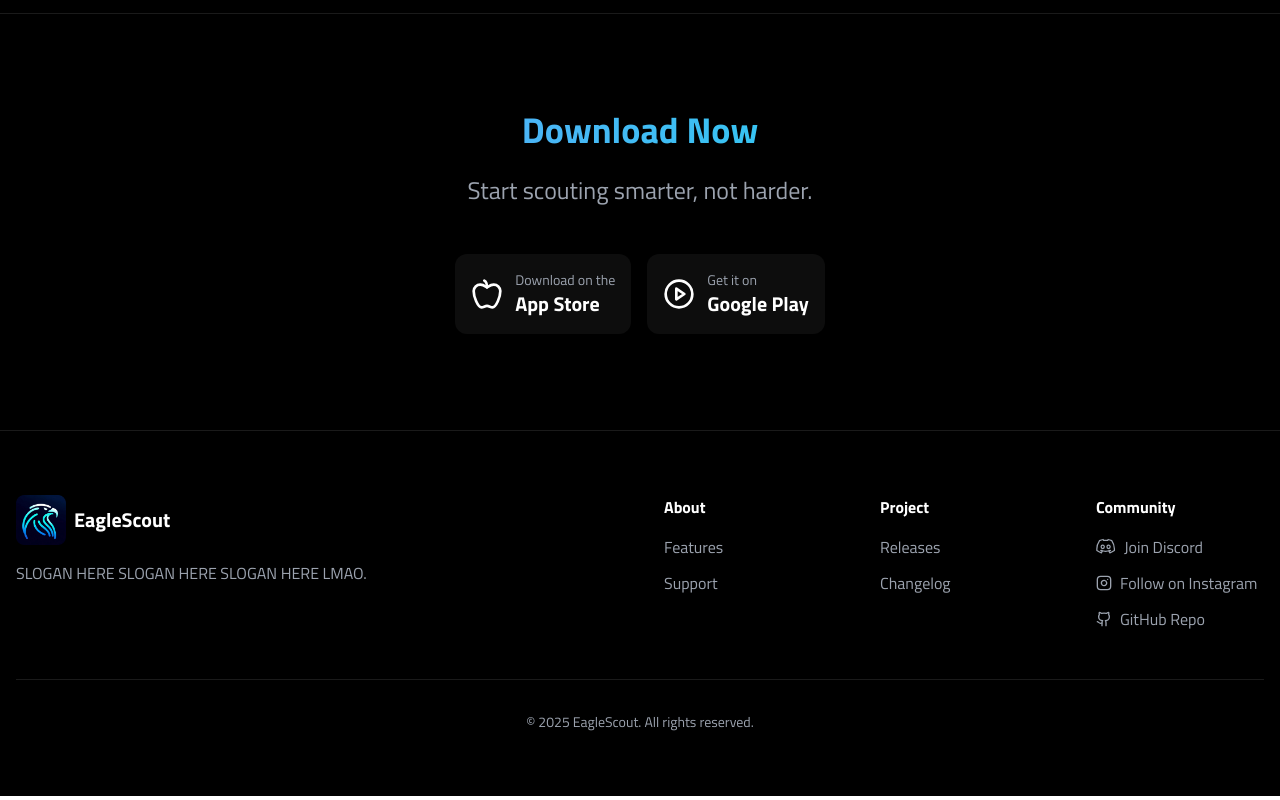
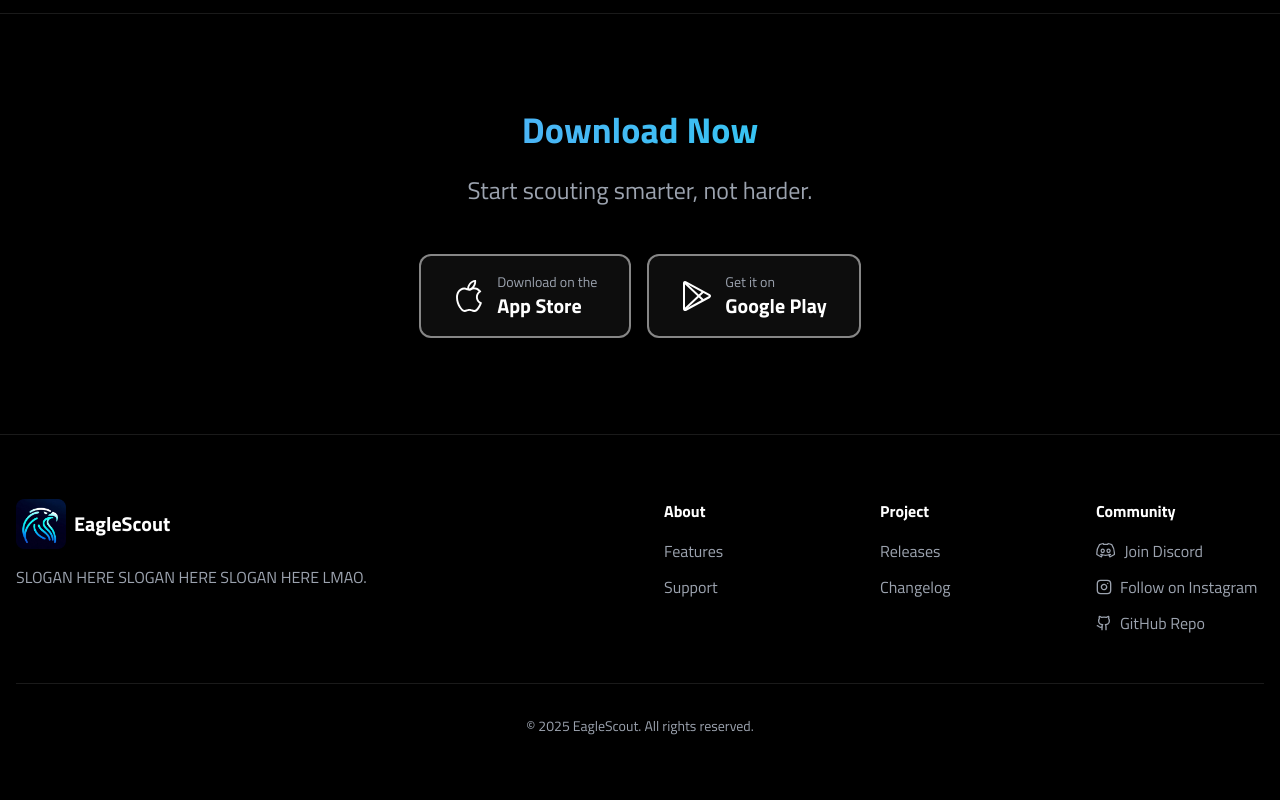
Before and after one commit to EagleScoutDev/eaglescout-website, a Next.js app: page / in a window 1280 px wide. Shown: the part 6573-7373 px from the top of the page. Built offline with nearby package versions, Linux system fonts and the light colour scheme.

Commit message:
Update download icons and links

```diff
--- a/app/sections/DownloadSection.tsx
+++ b/app/sections/DownloadSection.tsx
@@ -1,30 +1,33 @@
+import Image from 'next/image';
 import Link from 'next/link';
-import {Apple, PlayCircle} from 'lucide-react';
+import AppStoreIcon from '@/app/assets/app_store_icon.svg';
+import PlayStoreIcon from '@/app/assets/play_store_icon.svg';
+import { titilliumWebBold } from '@/lib/fonts';
 
 export const DownloadSection = () => {
     return (
         <section className="container mx-auto px-4 py-24 border-t border-white/10">
             <div className="text-center max-w-3xl mx-auto">
-                <h2 className="text-3xl md:text-4xl font-bold mb-6 bg-gradient-to-r from-blue-400 to-cyan-400 bg-clip-text text-transparent">
+                <h2 className={`${titilliumWebBold.className} text-3xl md:text-4xl font-bold mb-6 bg-gradient-to-r from-blue-400 to-cyan-400 bg-clip-text text-transparent`}>
                     Download Now
                 </h2>
                 <p className="text-xl md:text-2xl text-gray-400 mb-12">Start scouting smarter, not harder.</p>
                 <div className="flex flex-col sm:flex-row items-center justify-center gap-4">
                     <Link
-                        href="#"
-                        className="bg-white/5 hover:bg-white/10 transition-colors rounded-xl p-4 flex items-center gap-3 w-full sm:w-auto"
+                        href="https://apps.apple.com/us/app/eaglescout/id6447322775"
+                        className="bg-white/5 hover:bg-white/10 transition-colors rounded-xl p-4 px-8 flex items-center gap-3 w-full sm:w-auto border-2 border-white/50"
                     >
-                        <Apple className="w-8 h-8 text-white"/>
+                        <Image src={AppStoreIcon} alt="App Store Icon" width={32} height={32}/>
                         <div className="text-left">
                             <div className="text-sm text-gray-400">Download on the</div>
                             <div className="text-xl font-semibold">App Store</div>
                         </div>
                     </Link>
                     <Link
-                        href="#"
-                        className="bg-white/5 hover:bg-white/10 transition-colors rounded-xl p-4 flex items-center gap-3 w-full sm:w-auto"
+                        href="https://play.google.com/store/apps/details?id=com.eaglescout"
+                        className="bg-white/5 hover:bg-white/10 transition-colors rounded-xl p-4 px-8 flex items-center gap-3 w-full sm:w-auto border-2 border-white/50"
                     >
-                        <PlayCircle className="w-8 h-8 text-white"/>
+                        <Image src={PlayStoreIcon} alt="Play Store Icon" width={32} height={32}/>
                         <div className="text-left">
                             <div className="text-sm text-gray-400">Get it on</div>
                             <div className="text-xl font-semibold">Google Play</div>
```
Also changed, not shown: app/assets/app_store_icon.svg (added), app/assets/play_store_icon.svg (added).
